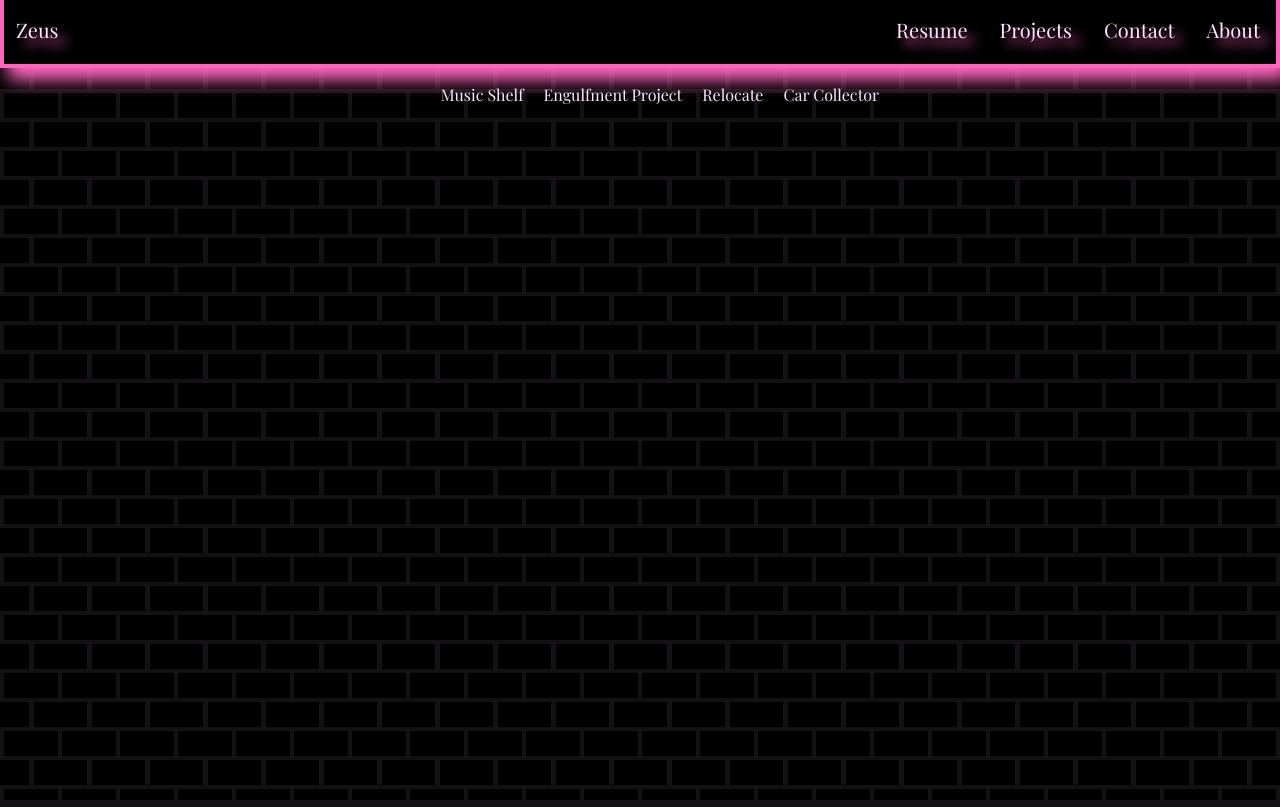
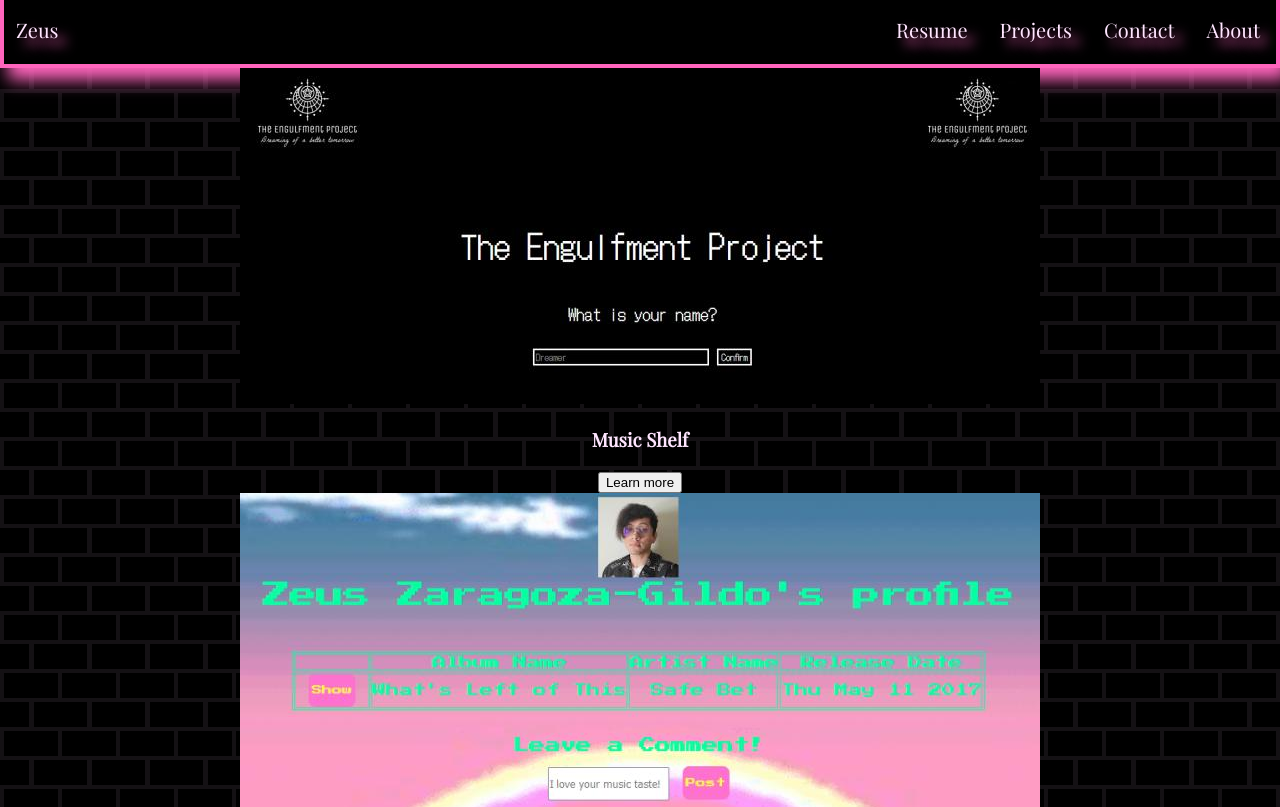
Before and after one commit to zgildo01/portfolio-react, a React (Create React App) app: page /projects in a window 1280 px wide. Shown: the top 807 px of the page. Built offline with nearby package versions, Linux system fonts and the light colour scheme.

Commit message:
add project components

```diff
--- /dev/null
+++ b/src/components/ProjectPreview/ProjectPreview.jsx
@@ -0,0 +1,22 @@
+const ProjectPreview = ({project}) => {
+  return (
+    <>
+      <div id='main'>
+        <img
+            src={project.image}
+            alt={project.title}
+        />
+        <section>
+          <h3>
+              {project.title}
+          </h3>
+          <button>
+              Learn more
+          </button>
+        </section>
+      </div>
+    </>
+  );
+}
+
+export default ProjectPreview;
--- /dev/null
+++ b/src/components/ProjectsList/ProjectsList.jsx
@@ -0,0 +1,13 @@
+import ProjectPreview from "../ProjectPreview/ProjectPreview";
+
+const ProjectsList = ({projects}) => {
+  return (
+    <>
+      {projects.map((project) =>
+        <ProjectPreview key={project.title} project={project} />
+      )}
+    </>
+  );
+}
+
+export default ProjectsList;
--- a/src/data/projects.js
+++ b/src/data/projects.js
@@ -1,13 +1,13 @@
 export const projects = [{
   'title': 'Music Shelf',
   'description': "A MEN stack social media esque-app that allows you to create albums, store them in your profile, and add songs to the album. You can comment on others' profiles and the owner can choose to delete comments if they please!",
-  'image': '../img/engulfment-screenshot.png',
+  'image': '../img/engulfment-screenshot.jpg',
   'repositoryLink': 'https://github.com/zgildo01/The-Engulfment-Project',
   'deploymentLink': 'https://engulfment-project.netlify.app/'
 }, {
   'title': 'Engulfment Project',
   'description': 'A simple HTML/CSS/JavaScript choose your own adventure game that puts you in the role of an FBI commander surviving through an unforgiving series of choices to escape a cult.',
-  'image': '../img/music-shelf-screenshot.png',
+  'image': '../img/music-shelf-screenshot.jpg',
   'repositoryLink': 'https://github.com/zgildo01/Music-Shelf',
   'deploymentLink': 'https://music-shelf.fly.dev/'
 }, {
@@ -19,7 +19,7 @@ export const projects = [{
 }, {
   'title': 'Car Collector',
   'description': 'A simple django app with slight JavaScript functionality that allows you to have full create, read, update and delete functionality on cars you create as well as servicing lists for each car, and even car modifications!',
-  'image': '../img/engulfment-screenshot.png',
+  'image': '',
   'repositoryLink': '',
   'deploymentLink': ''
 }]
--- a/src/pages/Projects/Projects.jsx
+++ b/src/pages/Projects/Projects.jsx
@@ -1,18 +1,11 @@
 import './Projects.css'
 import {projects} from '../../data/projects'
+import ProjectsList from '../../components/ProjectsList/ProjectsList';
 
 const Projects = () => {
   return (
     <>
-      <div id='main'>
-        <ul>
-        {projects.map((project) =>
-          <li key={project.title}>
-            {project.title}
-          </li>
-        )}
-        </ul>
-      </div>
+      <ProjectsList projects={projects} />
     </>
   );
 }
```
